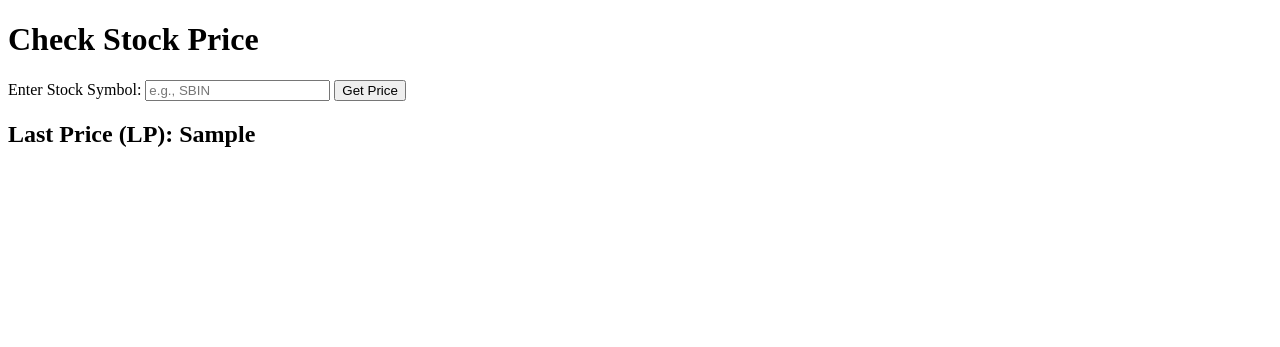
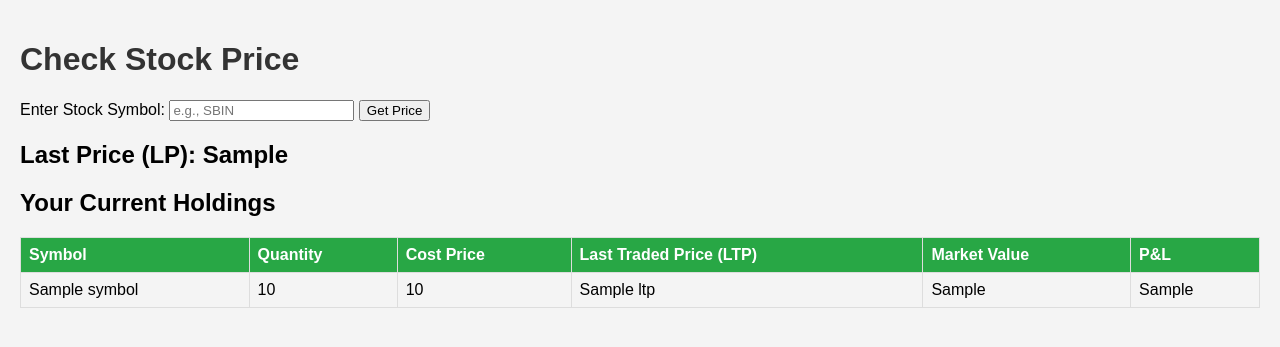
Before and after one commit to okanshuman/Fyers-Tracker, a Flask app: template templates/index.html in a window 1280 px wide. Shown: the top 347 px of the page. Run offline with Flask 3, Linux system fonts and the light colour scheme; the template is opened without the code that fills it: most values are stand-ins (such as "Sample title", 1, 10 or a date in 2020); parts of the project's set-up code (start-up, migrations or seed data) failed here and were passed over.

Commit message:
Added code to list out only stocks from the holding ignoring etfs

```diff
--- a/app.py
+++ b/app.py
@@ -1,25 +1,57 @@
-# app.py
-
 from flask import Flask, render_template, request
-import Login as Fyers  # Assuming Login is your Fyers API module
+import Login as fyers  # Assuming Login is your Fyers API module
 
 app = Flask(__name__)
+
+
+def round_to_two_decimal(value):
+    """Helper function to round a number to two decimal places."""
+    return round(value, 2)
+
+
+def is_valid_symbol(symbol):
+    """Check if the symbol is valid (does not contain BEES, ETF, or numerics)."""
+    return not any(sub in symbol for sub in ["BEES", "ETF", "ALPHA"]) and not any(char.isdigit() for char in symbol)
+
 
 @app.route("/", methods=["GET", "POST"])
 def index():
     lp_value = None  # Initialize the lp value
+    holdings_data = None  # Initialize holdings data
+
     if request.method == "POST":
         stock_symbol = request.form.get("stock_symbol")
         stock_symbol = stock_symbol.upper()
         if stock_symbol:
             data = {"symbols": f"NSE:{stock_symbol}-EQ"}
             try:
-                response = Fyers.fyers_active.quotes(data)
-                lp_value = response['d'][0]['v']['lp']  # Extract lp value
+                response = fyers.fyers_active.quotes(data)
+                lp_value = round_to_two_decimal(response['d'][0]['v']['lp'])  # Extract and round lp value
             except Exception as e:
                 lp_value = f"Error fetching data: {str(e)}"
 
-    return render_template("index.html", lp_value=lp_value)
+    # Fetch current holdings
+    try:
+        holdings_response = fyers.fyers_active.holdings()
+        holdings_data = holdings_response['holdings']  # Extracting only holdings
+
+        # Filter and round relevant fields in the holdings data
+        filtered_holdings = []
+        for holding in holdings_data:
+            if is_valid_symbol(holding['symbol']):
+                holding['costPrice'] = round_to_two_decimal(holding['costPrice'])
+                holding['ltp'] = round_to_two_decimal(holding['ltp'])
+                holding['marketVal'] = round_to_two_decimal(holding['marketVal'])
+                holding['pl'] = round_to_two_decimal(holding['pl'])
+                filtered_holdings.append(holding)
+
+        holdings_data = filtered_holdings
+
+    except Exception as e:
+        holdings_data = f"Error fetching holdings: {str(e)}"
+
+    return render_template("index.html", lp_value=lp_value, holdings=holdings_data)
+
 
 if __name__ == "__main__":
     app.run(debug=True)
--- a/templates/index.html
+++ b/templates/index.html
@@ -4,17 +4,75 @@
     <meta charset="UTF-8">
     <meta name="viewport" content="width=device-width, initial-scale=1.0">
     <title>Stock Price Checker</title>
+    <style>
+        body {
+            font-family: Arial, sans-serif;
+            background-color: #f4f4f4;
+            margin: 0;
+            padding: 20px;
+        }
+        h1 {
+            color: #333;
+        }
+        table {
+            width: 100%;
+            border-collapse: collapse;
+            margin-top: 20px;
+        }
+        th, td {
+            border: 1px solid #ddd;
+            padding: 8px;
+            text-align: left;
+        }
+        th {
+            background-color: #28a745;
+            color: white;
+        }
+        tr:nth-child(even) {
+            background-color: #f2f2f2;
+        }
+    </style>
 </head>
 <body>
     <h1>Check Stock Price</h1>
     <form method="POST">
         <label for="stock_symbol">Enter Stock Symbol:</label>
-        <input type="text" id="stock_symbol" name="stock_symbol" placeholder="e.g., SBIN">
+        <input type="text" id="stock_symbol" name="stock_symbol" placeholder="e.g., SBIN" required>
         <button type="submit">Get Price</button>
     </form>
 
     {% if lp_value is not none %}
         <h2>Last Price (LP): {{ lp_value }}</h2>
     {% endif %}
+
+    {% if holdings %}
+        <h2>Your Current Holdings</h2>
+        <table>
+            <thead>
+                <tr>
+                    <th>Symbol</th>
+                    <th>Quantity</th>
+                    <th>Cost Price</th>
+                    <th>Last Traded Price (LTP)</th>
+                    <th>Market Value</th>
+                    <th>P&L</th>
+                </tr>
+            </thead>
+            <tbody>
+                {% for holding in holdings %}
+                <tr>
+                    <td>{{ holding.symbol }}</td>
+                    <td>{{ holding.quantity }}</td>
+                    <td>{{ holding.costPrice }}</td>
+                    <td>{{ holding.ltp }}</td>
+                    <td>{{ holding.marketVal }}</td>
+                    <td>{{ holding.pl }}</td>
+                </tr>
+                {% endfor %}
+            </tbody>
+        </table>
+    {% else %}
+        <p>No holdings found or error fetching holdings.</p>
+    {% endif %}
 </body>
 </html>
```
